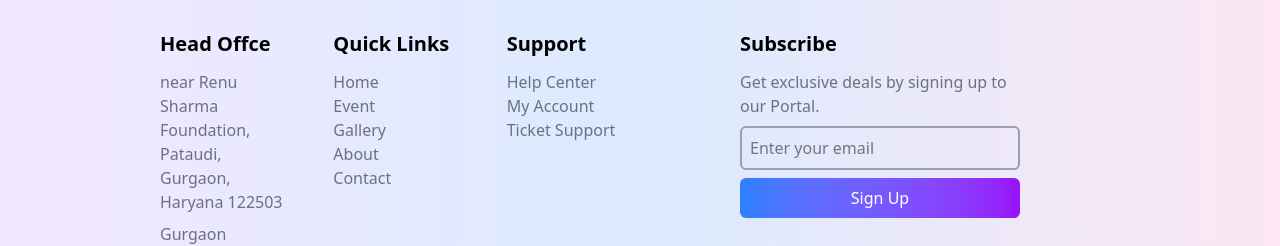
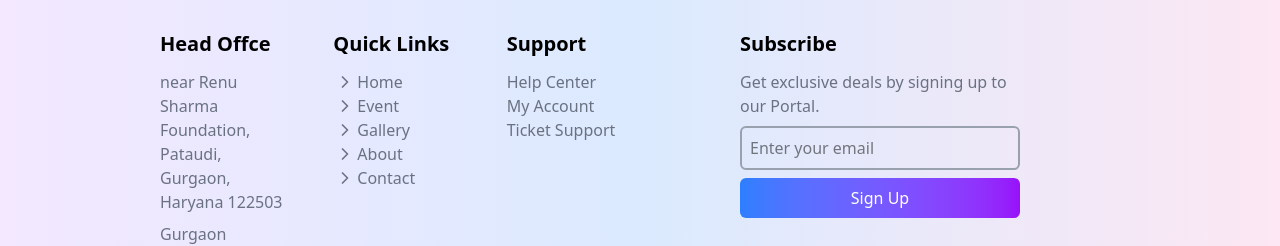
Before and after one commit to Ayush-46-06/Event-Management, a React (Vite) app: page /contact in a window 1280 px wide. Shown: the part 1540-1786 px from the top of the page. Built offline with nearby package versions, Linux system fonts and the light colour scheme.

Commit message:
some changes

```diff
--- a/package.json
+++ b/package.json
@@ -11,6 +11,7 @@
   },
   "dependencies": {
     "@tailwindcss/vite": "^4.1.17",
+    "lucide-react": "^0.553.0",
     "react": "^19.2.0",
     "react-dom": "^19.2.0",
     "react-icons": "^5.5.0",
--- a/src/Components/Footer/Section2.jsx
+++ b/src/Components/Footer/Section2.jsx
@@ -1,6 +1,7 @@
 import React from 'react';
 import { FaLocationDot } from "react-icons/fa6";
 import { Link } from 'react-router-dom';
+import { ChevronRight } from 'lucide-react';
 
 const Section2 = () => {
   return (
@@ -20,19 +21,24 @@ const Section2 = () => {
         <div>
             <h4 className='text-xl font-bold mb-3'>Quick Links</h4>
             <ul className='text-gray-500'>
-                <li className='hover:text-black cursor-pointer hover:pl-[9px] transition duration-150 ease-in-out'>
+                <li className='hover:text-black cursor-pointer hover:pl-[9px] transition duration-150 ease-in-out flex place-items-center'>
+                  <ChevronRight className='h-5' />
                   <Link to="" className=''>Home</Link>
                 </li>
-                <li className='hover:text-black cursor-pointer hover:pl-[9px] transition duration-150 ease-in-out'>
+                <li className='hover:text-black cursor-pointer hover:pl-[9px] transition duration-150 ease-in-out flex place-items-center'>
+                  <ChevronRight className='h-5' />
                   <Link to="">Event</Link>
                 </li>
-                <li className='hover:text-black cursor-pointer hover:pl-[9px] transition duration-150 ease-in-out'>
+                <li className='hover:text-black cursor-pointer hover:pl-[9px] transition duration-150 ease-in-out flex place-items-center'>
+                  <ChevronRight className='h-5' />
                   <Link to="">Gallery</Link>
                 </li>
-                <li className='hover:text-black cursor-pointer hover:pl-[9px] transition duration-150 ease-in-out'>
+                <li className='hover:text-black cursor-pointer hover:pl-[9px] transition duration-150 ease-in-out flex place-items-center'>
+                  <ChevronRight className='h-5' />
                   <Link to="">About</Link>
                 </li>
-                <li className='hover:text-black cursor-pointer hover:pl-[9px] transition duration-150 ease-in-out'>
+                <li className='hover:text-black cursor-pointer hover:pl-[9px] transition duration-150 ease-in-out flex place-items-center'>
+                  <ChevronRight className='h-5' />
                   <Link to="/contact">Contact</Link>
                 </li>
             </ul>
```
Also changed, not shown: 1 other file (tests, documents, lock files or other folders).
